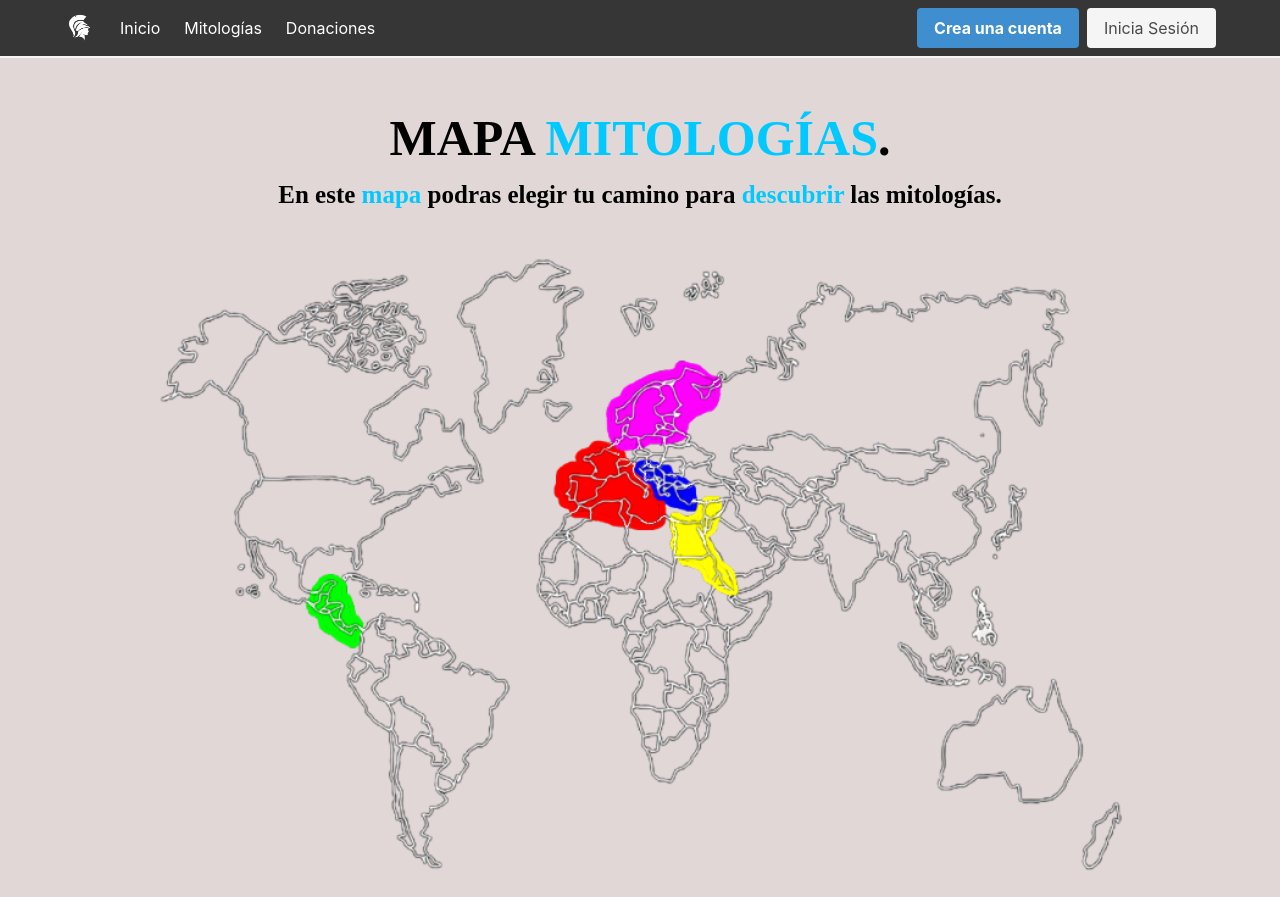
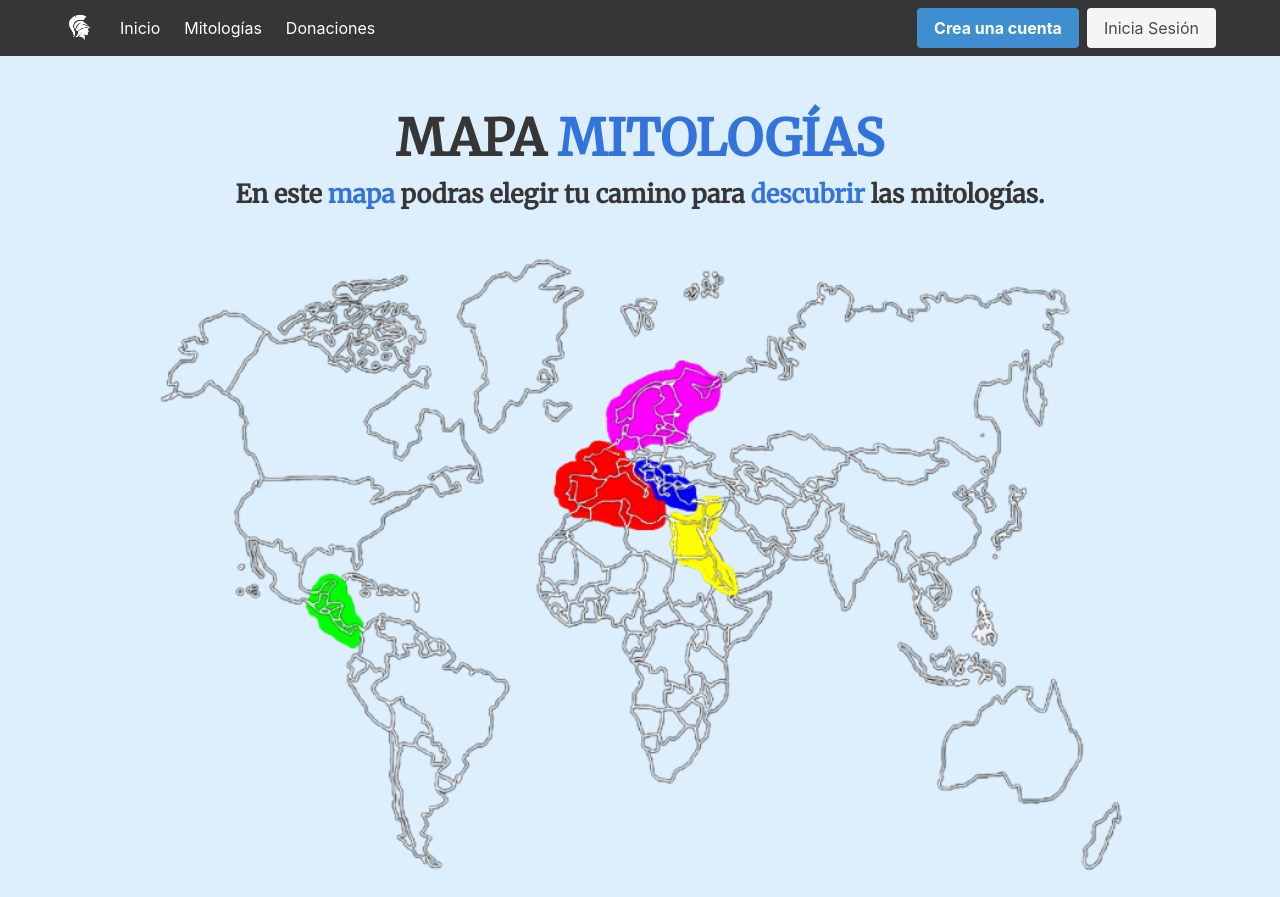
Before and after one commit to Jococa01/Proyecto-Integrado, a PHP site: page /mapadeimagen.html in a window 1280 px wide. After the commit the page ends 871 px from the top, so only its background shows below. Run offline with PHP 8.4, Linux system fonts and the light colour scheme; data that the repository does not hold is empty.

Commit message:
Cambios cp

```diff
--- a/donaciones.html
+++ b/donaciones.html
@@ -19,7 +19,7 @@
 </head>
 
 <body>
-  <nav class="navbar is-dark has-shadow">
+  <nav class="navbar is-dark">
     <div class="container">
       <div class="navbar-brand">
         <a href="./index.html" class="navbar-item">
--- a/mapadeimagen.html
+++ b/mapadeimagen.html
@@ -1,4 +1,5 @@
 <!DOCTYPE html>
+<!-- Página hecha por Natalia, Alex y Joan -->
 <html lang="en">
 
 <head>
@@ -11,7 +12,7 @@
 </head>
 
 <body>
-  <nav class="navbar is-dark has-shadow">
+  <nav class="navbar is-dark">
     <div class="container">
       <div class="navbar-brand">
         <a href="./index.html" class="navbar-item">
@@ -55,17 +56,14 @@
   </nav>
 
     <h1>
-        MAPA <font color="00C9FF">MITOLOGÍAS</font>.
+        MAPA <span class="important" >MITOLOGÍAS</span>
     </h1>
 
-    <h2>
-        En este <font color="00C9FF">mapa</font> podras elegir tu camino para <font color="00C9FF">descubrir</font> las mitologías.
-    </h2>
+    <h4 style="text-align: center ;">En este <span class="important" >mapa</span> podras elegir tu camino para <span class="important" >descubrir</span> las mitologías.</h4>
 
-    <center>
+    <div style="display: flex; justify-content: center; align-items: center;">
         <img usemap="#mapadeimagen" src="./portal/Assets/imgs/mapa_mejorado.png" width="1000px" height="auto" />
-    </center>
-    <!-- https://yangcha.github.io/iview/iview.html   pagina para ver coords-->
+    </div>
     <map name="mapadeimagen">
         <area shape="poly" coords="497,247,527,251,552,271,555,290,515,282,495,255"
             href="./grega.html" alt="zona griega" target="">
--- a/portal/Assets/css/index.css
+++ b/portal/Assets/css/index.css
@@ -61,8 +61,7 @@ input {
 
 div#contenedor{
   position: absolute;
-  /* background-color: #a0eafe8d; */
-  background-image: linear-gradient(#c3f2ff8d, #82e4ff8d);
+  background-color: rgb(221, 238, 252);
   color: white;
   height: 100%;
   width: 100%;
--- a/portal/Assets/css/sample.css
+++ b/portal/Assets/css/sample.css
@@ -1,4 +1,5 @@
 @import "https://cdn.jsdelivr.net/npm/bulma@0.9.4/css/bulma.min.css";
+@import url("https://fonts.googleapis.com/css2?family=Merriweather:wght@300;400&display=swap");
 .erroneo{
     color: red;
     border-color: red;
@@ -10,23 +11,32 @@
 
 }
 body{
-    background-color: rgb(225, 215, 215)
+    background-color: rgb(221, 238, 252);
 }
 
 h1{
-    color: black;
+    color: hsl(0, 0%, 21%);
     font-size: 50px;
     font-weight: bold;
-    font-family: 'Times New Roman', Times, serif;
+    font-family: 'Merriweather';
     text-align: center;
     margin-top: 3.5%;
 }
 
-h2{
-    color: black;
+h3{
+    color: hsl(0, 0%, 21%);
+    /* color: hsl(217, 71%, 53%); */
+    font-size: 40px;
+    font-weight: bold;
+    font-family:'Merriweather';
+    text-align: center;
+}
+h4{
+    color: hsl(0, 0%, 21%);
+    /* color: hsl(217, 71%, 53%); */
     font-size: 25px;
     font-weight: bold;
-    font-family: 'Times New Roman', Times, serif;
+    font-family:'Merriweather';
     text-align: center;
 }
 
@@ -37,3 +47,7 @@ h2{
     -ms-overflow-style: none;
     scrollbar-width: none;
 }
+
+.important{
+    color: hsl(217, 71%, 53%);
+}
--- a/signup.html
+++ b/signup.html
@@ -27,11 +27,11 @@
         </h3>
         <ul>
           <li>
-            <font color="00C9FF">Guardar</font> sus paginas para continuar leyendolas en otro momento.
+            <span class="important">Guardar</span> sus paginas para continuar leyendolas en otro momento.
           </li>
 
-          <li>Interactuar con otras personas en el <font color="00C9FF">foro</font>.</li>
-          <li>Obtener <font color="00C9FF">insignias</font> especiales en el foro.</li>
+          <li>Interactuar con otras personas en el <span class="important">foro</span>.</li>
+          <li>Obtener <span class="important">insignias</span> especiales en el foro.</li>
         </ul>
       </div>
       <div id="dos">
--- a/sisadmin.html
+++ b/sisadmin.html
@@ -16,7 +16,7 @@
 </head>
 
 <body>
-    <nav class="navbar is-dark has-shadow">
+    <nav class="navbar is-dark">
         <div class="container">
           <div class="navbar-brand">
             <a href="./index.html" class="navbar-item">
```
Also changed, not shown: index.html (+4 -4 lines).
